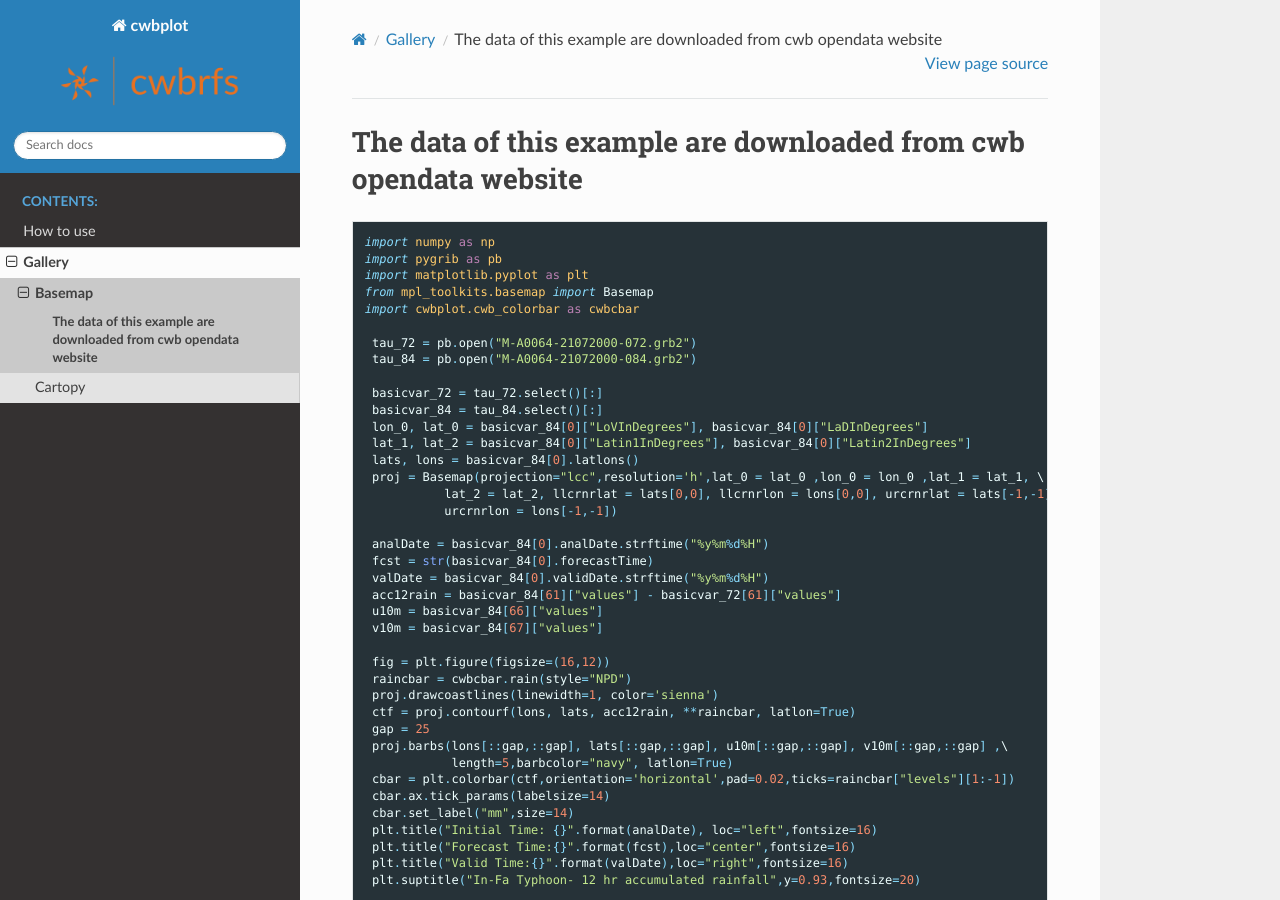
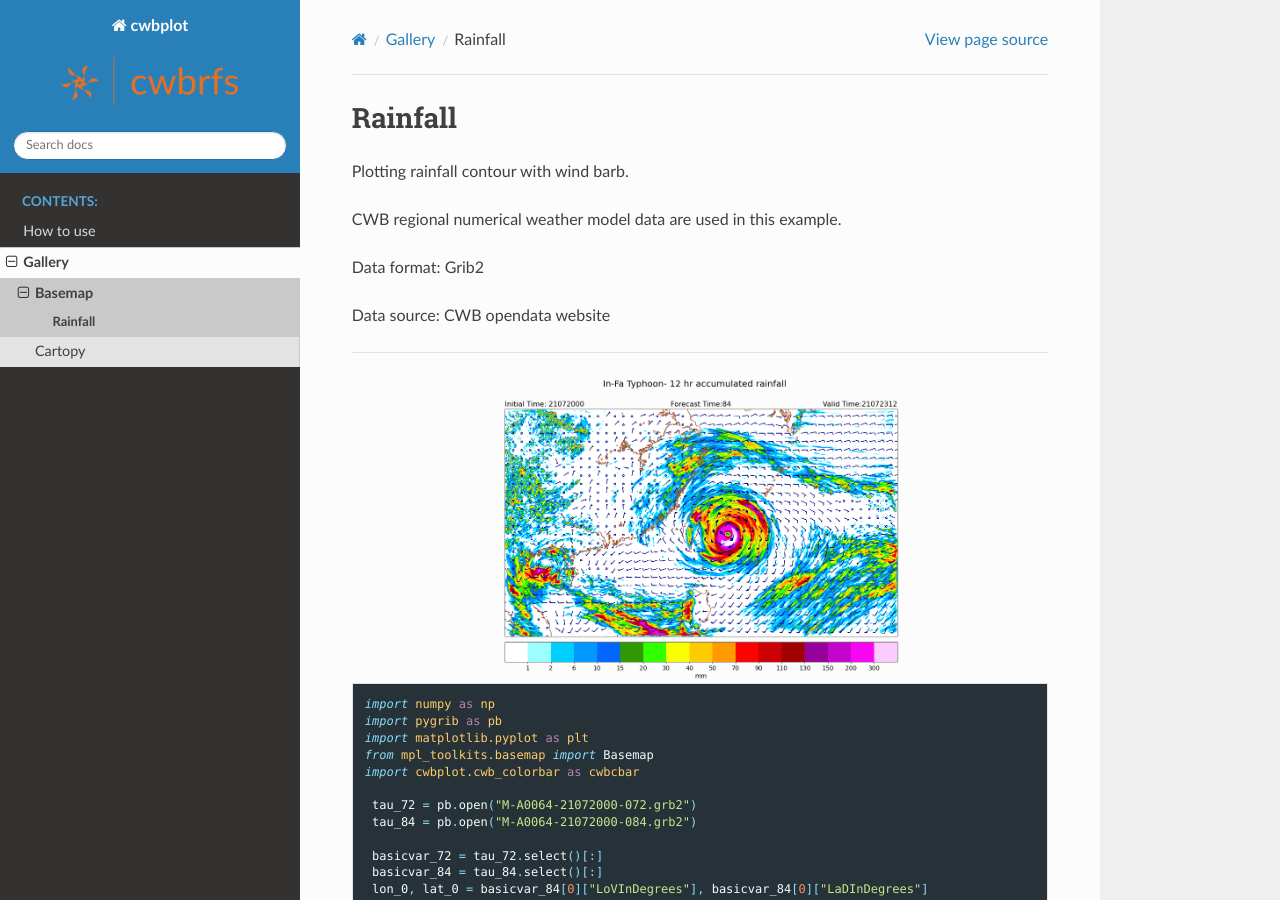
Before and after one commit to Liu-CWB/cwbplot, a Sphinx documentation site: the page built from docs/source/example/12accrain_basemap.rst, in a window 1280 px wide and 900 px high. Built offline with Sphinx 7.4.7 and the Read the Docs theme 2.0.0, drawn with Linux system fonts in a browser that asks for light colours.

Commit message:
Update 12accrain_basemap.rst

```diff
--- a/docs/source/example/12accrain_basemap.rst
+++ b/docs/source/example/12accrain_basemap.rst
@@ -1,5 +1,20 @@
-The data of this example are downloaded from cwb opendata website
+Rainfall
 -----
+
+Plotting rainfall contour with wind barb.
+
+CWB regional numerical weather model data are used in this example.
+
+Data format: Grib2
+
+Data source: CWB opendata website
+
+^^^^^
+
+.. figure:: ../image/_gallery/12acc_rainfall_basemap.png
+   :width: 400
+   :align: center
+
 
 .. code-block:: python
 
@@ -42,5 +57,3 @@ The data of this example are downloaded from cwb opendata website
     plt.title("Forecast Time:{}".format(fcst),loc="center",fontsize=16)
     plt.title("Valid Time:{}".format(valDate),loc="right",fontsize=16)
     plt.suptitle("In-Fa Typhoon- 12 hr accumulated rainfall",y=0.93,fontsize=20)
-
-.. image:: ../image/_gallery/12acc_rainfall_basemap.png
```
